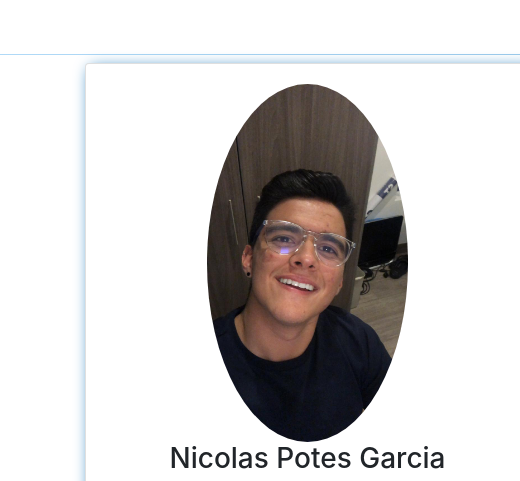
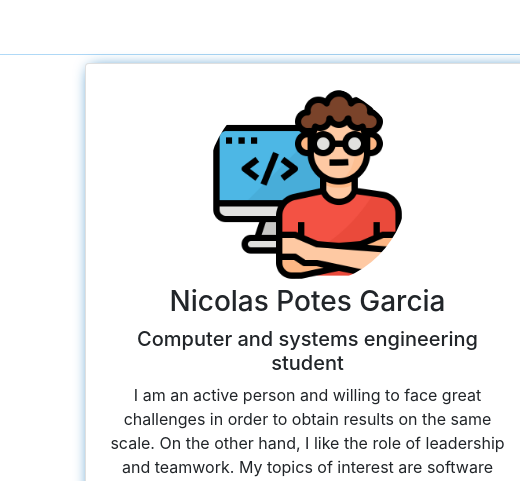
Before and after one commit to NicolasPotesG/personalWebsite, a plain HTML site: page index.html in a window 1280 px wide. Shown: the part 762-1243 px from the top of the page, 0-520 px from the left. Drawn offline with nearby package versions, Linux system fonts and the light colour scheme; grey boxes are pictures that could not be loaded.

Commit message:
Update index.html

```diff
--- a/index.html
+++ b/index.html
@@ -106,7 +106,7 @@
 						<div class="card">
 							<div class="card-body">
 								<img
-									src="imgCard.jpeg"
+									src="logo.png"
 									alt="Imagen del card"
 									class="img-fluid rounded-circle w-50"
 								/>
```
